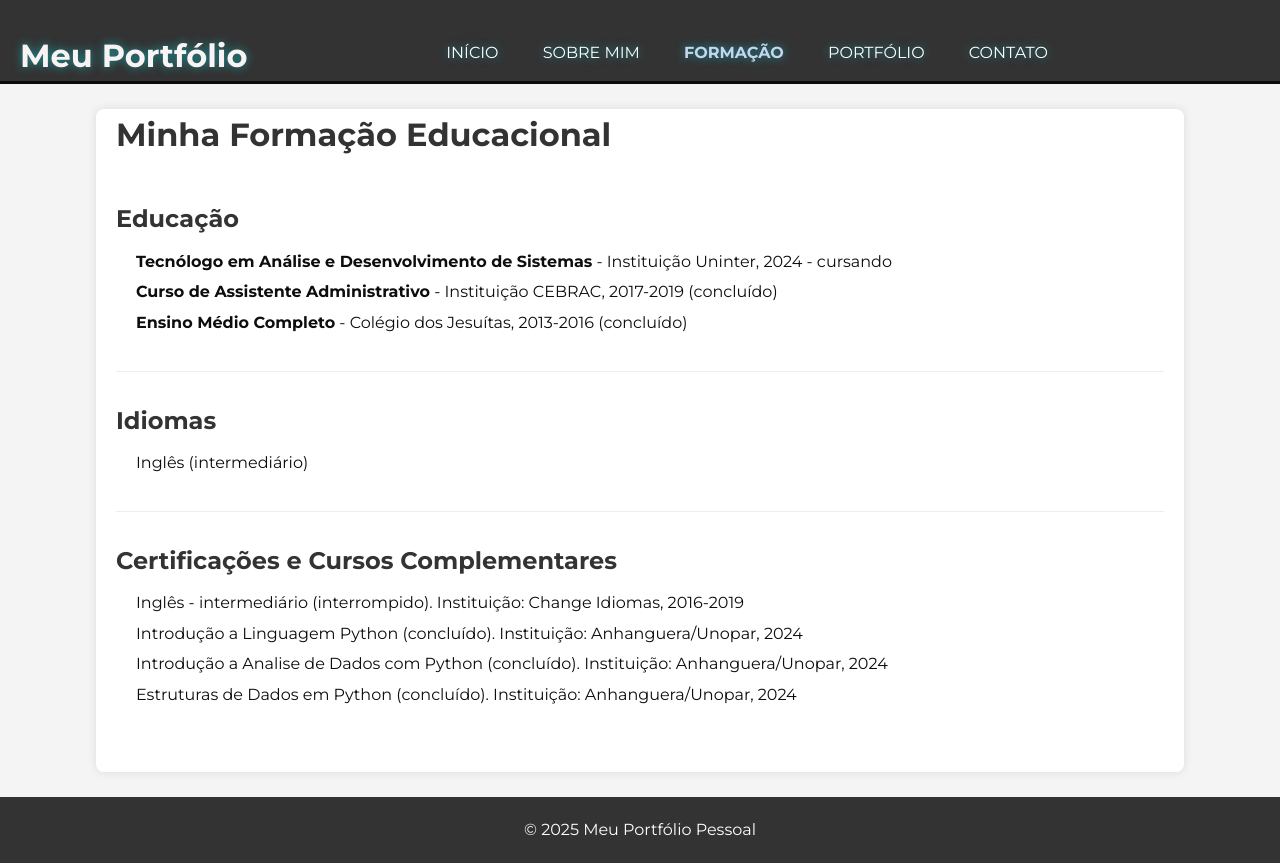
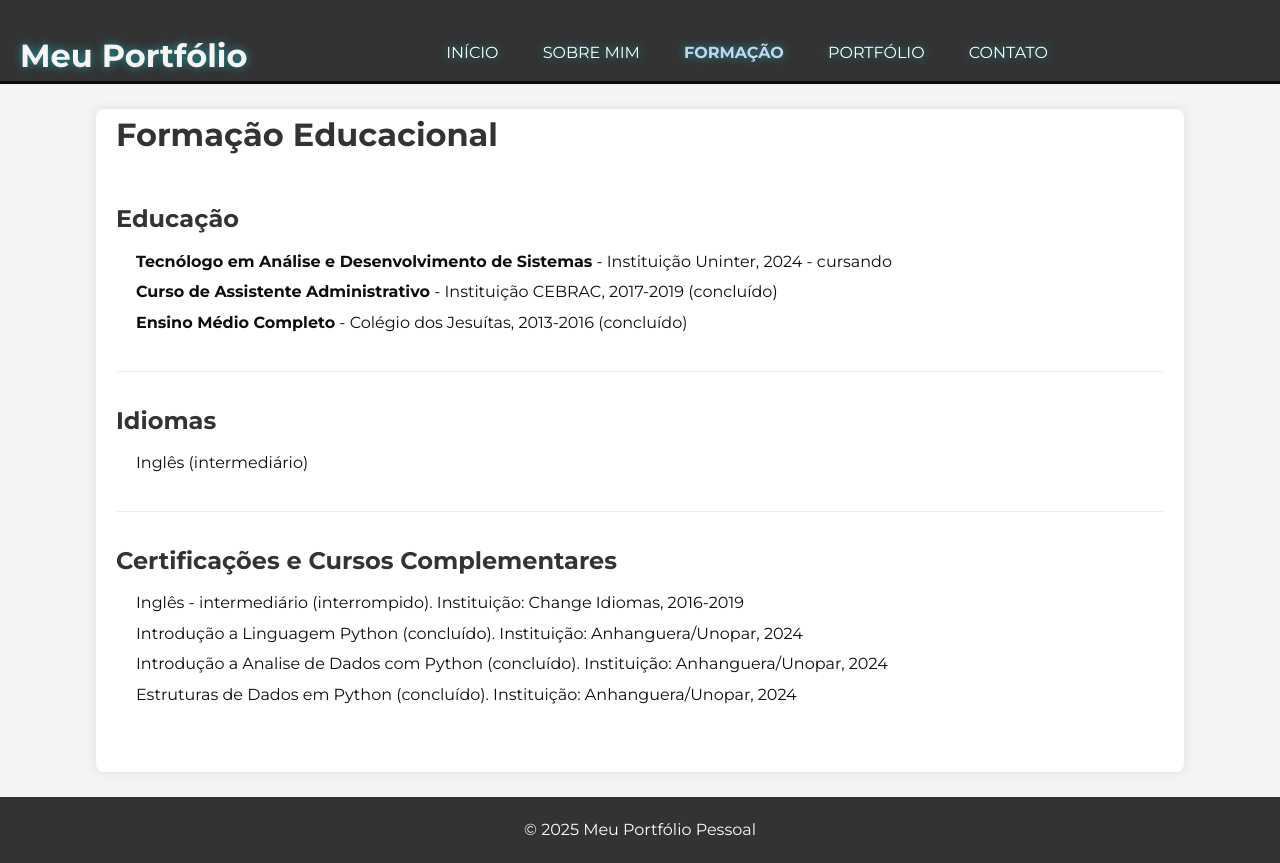
Before and after one commit to WashingtonFontana/Meu-PortfolioPessoal, a plain HTML site: page formacao.html in a window 1280 px wide. Drawn offline with Linux system fonts and the light colour scheme.

Commit message:
Update formacao.html

```diff
--- a/formacao.html
+++ b/formacao.html
@@ -28,7 +28,7 @@
     </header>
 
     <main class="container">
-        <h1>Minha Formação Educacional</h1>
+        <h1>Formação Educacional</h1>
         <section>
             <h2>Educação</h2>
             <ul>
```
